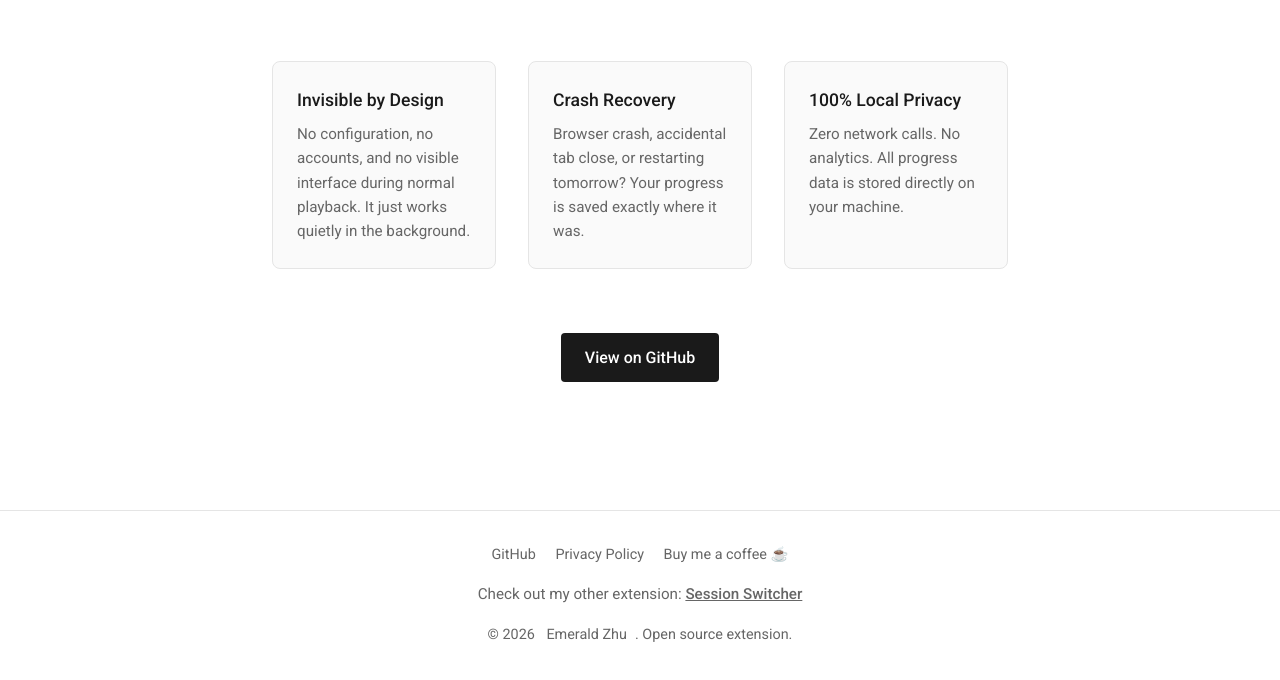
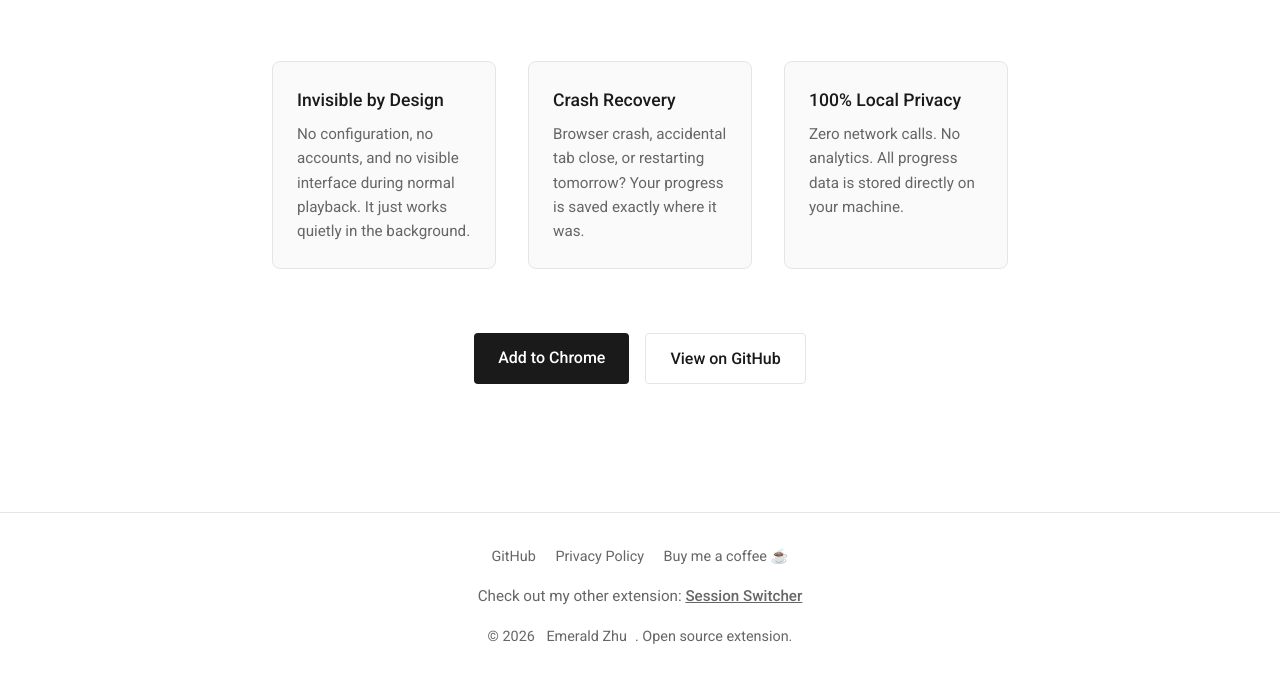
Before and after one commit to EmeraldZhu/youtube-resume-site, a plain HTML site: page index.html in a window 1280 px wide. Shown: the part 219-899 px from the top of the page. Drawn offline with Linux system fonts and the light colour scheme.

Commit message:
Add Chrome Web Store link button

```diff
--- a/index.html
+++ b/index.html
@@ -116,6 +116,10 @@
 
         /* Call to Action */
         .cta-section {
+            display: flex;
+            gap: 1rem;
+            justify-content: center;
+            flex-wrap: wrap;
             margin-bottom: 4rem;
         }
 
@@ -221,7 +225,8 @@
         </section>
 
         <section class="cta-section">
-            <a href="https://github.com/EmeraldZhu/youtube-resume" class="btn" target="_blank" rel="noopener noreferrer">View on GitHub</a>
+            <a href="https://chromewebstore.google.com/detail/youtube-resume/ofjdhidbckonobbcgogkmgkjniopcjkh" class="btn" target="_blank" rel="noopener noreferrer">Add to Chrome</a>
+            <a href="https://github.com/EmeraldZhu/youtube-resume" class="btn btn-outline" target="_blank" rel="noopener noreferrer">View on GitHub</a>
         </section>
 
     </div>
```
